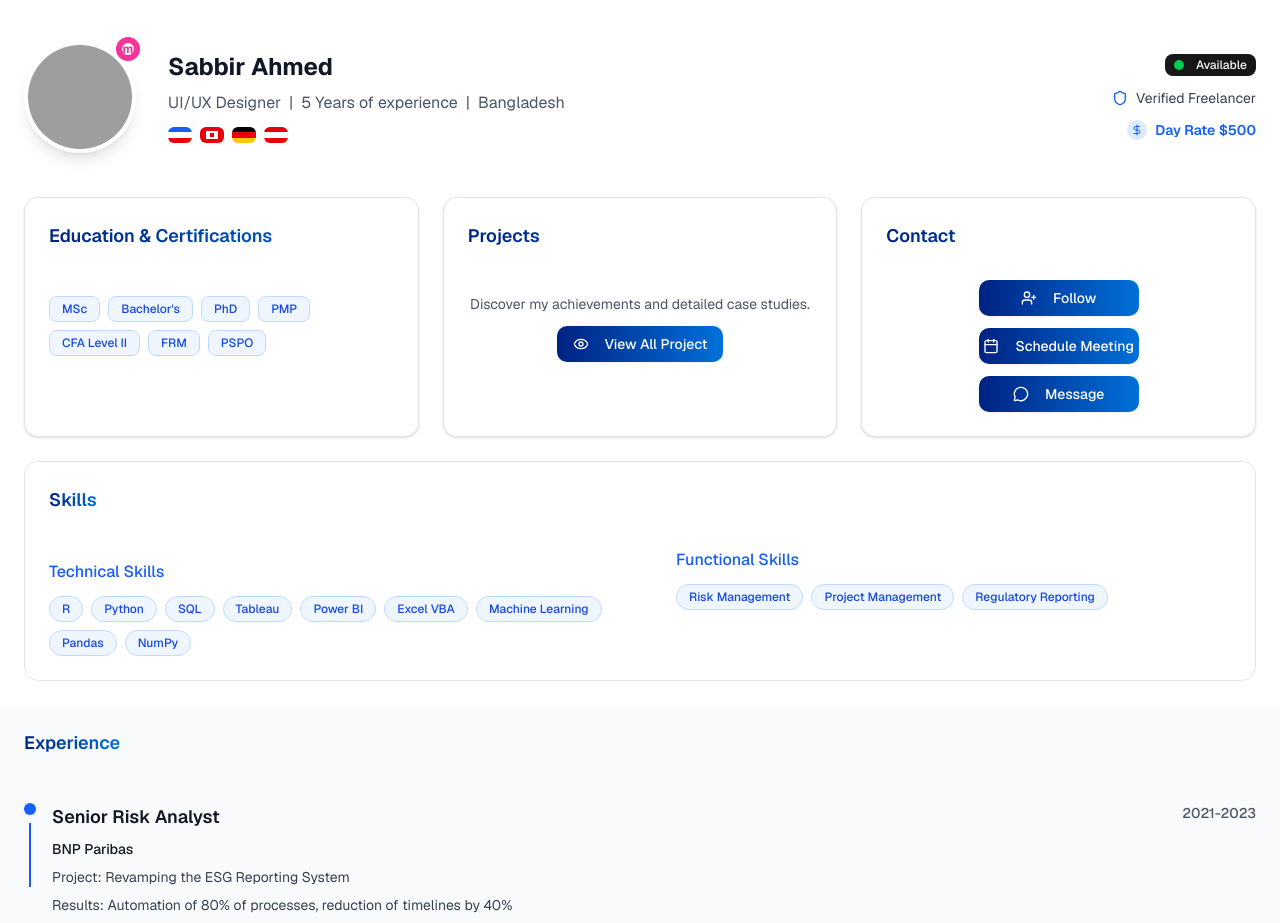
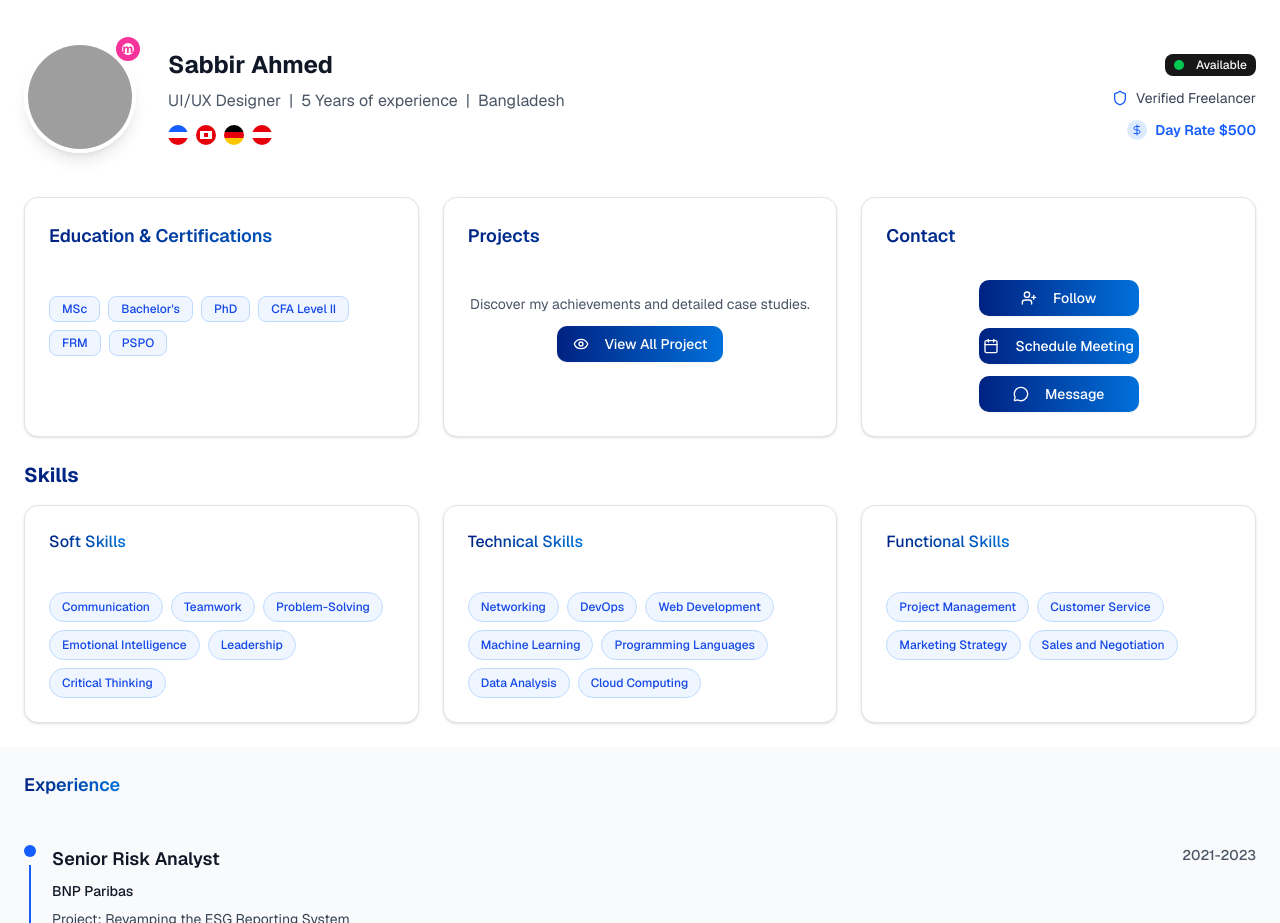
Before and after one commit to pranab56/freelancer-website, a Next.js app: page /profile/1 in a window 1280 px wide. Shown: the part 480-1403 px from the top of the page. Built offline with nearby package versions, Linux system fonts and the light colour scheme; grey boxes are pictures that could not be loaded.

Commit message:
soft skills modals

```diff
--- a/package.json
+++ b/package.json
@@ -22,6 +22,7 @@
     "@radix-ui/react-select": "^2.2.5",
     "@radix-ui/react-separator": "^1.1.7",
     "@radix-ui/react-slot": "^1.2.3",
+    "@radix-ui/react-tooltip": "^1.2.8",
     "@reduxjs/toolkit": "^2.8.2",
     "@tiptap/pm": "^3.1.0",
     "@tiptap/react": "^3.1.0",
--- a/src/components/profile/ProfileHeader.jsx
+++ b/src/components/profile/ProfileHeader.jsx
@@ -545,22 +545,22 @@ function ProfileHeader() {
 
             {/* Country Flags */}
             <div className="flex flex-wrap items-center justify-center md:justify-start gap-2">
-              <div className="w-6 h-4 rounded-sm overflow-hidden">
+              <div className="w-5 h-5 rounded-full overflow-hidden">
                 <div className="w-full h-1/3 bg-blue-600"></div>
                 <div className="w-full h-1/3 bg-white"></div>
                 <div className="w-full h-1/3 bg-red-600"></div>
               </div>
-              <div className="w-6 h-4 rounded-sm overflow-hidden bg-red-600 flex items-center justify-center">
+              <div className="w-5 h-5 rounded-full overflow-hidden bg-red-600 flex items-center justify-center">
                 <div className="w-3 h-2 bg-white flex items-center justify-center">
                   <div className="w-1 h-1 bg-red-600"></div>
                 </div>
               </div>
-              <div className="w-6 h-4 rounded-sm overflow-hidden">
+              <div className="w-5 h-5 rounded-full overflow-hidden">
                 <div className="w-full h-1/3 bg-black"></div>
                 <div className="w-full h-1/3 bg-red-600"></div>
                 <div className="w-full h-1/3 bg-yellow-400"></div>
               </div>
-              <div className="w-6 h-4 rounded-sm overflow-hidden">
+              <div className="w-5 h-5 rounded-full overflow-hidden">
                 <div className="w-full h-1/3 bg-red-600"></div>
                 <div className="w-full h-1/3 bg-white"></div>
                 <div className="w-full h-1/3 bg-red-600"></div>
--- a/src/components/profile/ProfileSection.jsx
+++ b/src/components/profile/ProfileSection.jsx
@@ -19,6 +19,11 @@ import {
   DialogTitle,
   DialogTrigger,
 } from "../ui/dialog";
+import {
+  Tooltip,
+  TooltipContent,
+  TooltipTrigger,
+} from "@/components/ui/tooltip";
 import AddNewProjectDialog from "./AddNewProjectDialog";
 import EducationDialogAddEdit from "./EducationDialogAddEdit";
 import Link from "next/link";
@@ -32,13 +37,42 @@ function ProfileSections() {
     useState(false);
 
   const educationCertifications = [
-    "MSc",
-    "Bachelor's",
-    "PhD",
-    "PMP",
-    "CFA Level II",
-    "FRM",
-    "PSPO",
+    {
+      name: "MSc",
+      description: "Master of Science",
+      school: "University of London",
+      year: "2020",
+    },
+    {
+      name: "Bachelor's",
+      description: "Bachelor of Science",
+      school: "University of London",
+      year: "2018",
+    },
+    {
+      name: "PhD",
+      description: "Doctor of Philosophy",
+      school: "University of London",
+      year: "2016",
+    },
+    {
+      name: "CFA Level II",
+      description: "Chartered Financial Analyst Level II",
+      school: "CFA Institute",
+      year: "2015",
+    },
+    {
+      name: "FRM",
+      description: "Financial Risk Manager",
+      school: "GARP",
+      year: "2014",
+    },
+    {
+      name: "PSPO",
+      description: "Professional Scrum Product Owner",
+      school: "Scrum Alliance",
+      year: "2013",
+    },
   ];
 
   return (
@@ -66,13 +100,21 @@ function ProfileSections() {
           <CardContent>
             <div className="flex flex-wrap gap-2">
               {educationCertifications.map((item, index) => (
-                <Badge
-                  key={index}
-                  variant="secondary"
-                  className="bg-blue-50 text-blue-700 border border-blue-200 hover:bg-blue-100 px-3 py-1"
-                >
-                  {item}
-                </Badge>
+                <Tooltip key={index}>
+                  <TooltipTrigger>
+                    <Badge
+                      variant="secondary"
+                      className="bg-blue-50 text-blue-700 border border-blue-200 hover:bg-blue-100 px-3 py-1"
+                    >
+                      {item.name}
+                    </Badge>
+                  </TooltipTrigger>
+                  <TooltipContent>
+                    <p> {item.description}</p>
+                    <p>School: {item.school}</p>
+                    <p>Year: {item.year}</p>
+                  </TooltipContent>
+                </Tooltip>
               ))}
             </div>
           </CardContent>
--- a/src/components/profile/SkillSection.jsx
+++ b/src/components/profile/SkillSection.jsx
@@ -11,103 +11,152 @@ function SkillsSection() {
   const { isFreelancerAndLoggedIn } = useCheckUserAndLoggedIn();
   const [isAddSkillDialogOpen, setIsAddSkillDialogOpen] = useState(false);
   const [isEditSkillDialogOpen, setIsEditSkillDialogOpen] = useState(false);
+  const [currentSkillCategory, setCurrentSkillCategory] = useState("");
+
+  const softSkills = [
+    "Communication",
+    "Teamwork",
+    "Problem-Solving",
+    "Emotional Intelligence",
+    "Leadership",
+    "Critical Thinking",
+  ];
 
   const technicalSkills = [
-    "R",
-    "Python",
-    "SQL",
-    "Tableau",
-    "Power BI",
-    "Excel VBA",
+    "Networking",
+    "DevOps",
+    "Web Development",
     "Machine Learning",
-    "Pandas",
-    "NumPy",
+    "Programming Languages",
+    "Data Analysis",
+    "Cloud Computing",
   ];
 
   const functionalSkills = [
-    "Risk Management",
     "Project Management",
-    "Regulatory Reporting",
+    "Customer Service",
+    "Marketing Strategy",
+    "Sales and Negotiation",
   ];
+
+  const handleAddSkill = (category) => {
+    setCurrentSkillCategory(category);
+    setIsAddSkillDialogOpen(true);
+  };
+
+  const handleEditSkill = (category) => {
+    setCurrentSkillCategory(category);
+    setIsEditSkillDialogOpen(true);
+  };
 
   return (
     <div className="w-full py-6">
-      <div className="grid grid-cols-1 lg:grid-cols-2 gap-6 border rounded-xl">
-        {/* Left Skills Card */}
-        <Card className="h-fit border-none shadow-none">
-          <CardHeader className="pb-4">
-            <div className="flex items-center gap-4">
-              <CardTitle className="text-lg font-semibold text-blue-600 h2-gradient-text">
-                Skills
+      <h2 className="text-xl font-bold mb-4 h2-gradient-text">Skills</h2>
+      <div className="grid grid-cols-1 md:grid-cols-3 gap-6">
+        {/* Soft Skills */}
+        <Card className="max-h-auto">
+          <CardHeader className="pb-2">
+            <div className="flex items-center justify-between">
+              <CardTitle className="h2-gradient-text font-medium text-base">
+                Soft Skills
               </CardTitle>
-              <div className="flex items-center gap-2">
               {isFreelancerAndLoggedIn && (
-                  <>
+                <div className="flex gap-2">
                   <GoPlusCircle
-                      className="w-4 h-4 text-blue-600 cursor-pointer hover:text-blue-700"
-                      onClick={() => setIsAddSkillDialogOpen(true)}
+                    className="w-5 h-5 text-blue-600 cursor-pointer hover:text-blue-700"
+                    onClick={() => handleAddSkill("soft")}
                   />
                   <Edit3
-                      className="w-4 h-4 text-blue-600 cursor-pointer hover:text-blue-700"
-                      onClick={() => setIsEditSkillDialogOpen(true)}
+                    className="w-5 h-5 text-blue-600 cursor-pointer hover:text-blue-700"
+                    onClick={() => handleEditSkill("soft")}
                   />
-                  </>
+                </div>
               )}
             </div>
+          </CardHeader>
+          <CardContent>
+            <div className="flex flex-wrap gap-2">
+              {softSkills.map((skill, index) => (
+                <Badge
+                  key={index}
+                  variant="outline"
+                  className="bg-blue-50 text-blue-700 border-blue-200 hover:bg-blue-100 px-3 py-1.5 rounded-full"
+                >
+                  {skill}
+                </Badge>
+              ))}
+            </div>
+          </CardContent>
+        </Card>
+
+        {/* Technical Skills */}
+        <Card className="max-h-auto">
+          <CardHeader className="pb-2">
+            <div className="flex items-center justify-between">
+              <CardTitle className="h2-gradient-text font-medium text-base">
+                Technical Skills
+              </CardTitle>
+              {isFreelancerAndLoggedIn && (
+                <div className="flex gap-2">
+                  <GoPlusCircle
+                    className="w-5 h-5 text-blue-600 cursor-pointer hover:text-blue-700"
+                    onClick={() => handleAddSkill("technical")}
+                  />
+                  <Edit3
+                    className="w-5 h-5 text-blue-600 cursor-pointer hover:text-blue-700"
+                    onClick={() => handleEditSkill("technical")}
+                  />
+                </div>
+              )}
             </div>
           </CardHeader>
-          <CardContent className="space-y-4">
-            {/* Profile indicators */}
-
-            <div>
-              <h3 className="text-blue-600 font-medium mb-3">
-                Technical Skills
-              </h3>
+          <CardContent>
             <div className="flex flex-wrap gap-2">
               {technicalSkills.map((skill, index) => (
                 <Badge
                   key={index}
                   variant="outline"
-                    className="bg-blue-50 text-blue-700 border-blue-200 hover:bg-blue-100 px-3 py-1 rounded-full"
+                  className="bg-blue-50 text-blue-700 border-blue-200 hover:bg-blue-100 px-3 py-1.5 rounded-full"
                 >
                   {skill}
                 </Badge>
               ))}
             </div>
-            </div>
           </CardContent>
         </Card>
 
-        {/* Right Skills Card */}
-        <Card className="h-fit border-none shadow-none">
-          <CardHeader className="pb-4">
+        {/* Functional Skills */}
+        <Card className="max-h-auto">
+          <CardHeader className="pb-2">
             <div className="flex items-center justify-between">
-              <CardTitle className="text-lg font-semibold text-blue-600">
-                {/* Skills */}
+              <CardTitle className="h2-gradient-text font-medium text-base">
+                Functional Skills
               </CardTitle>
-              <div className="flex items-center gap-2">
-                <div className="h-4"></div>
+              {isFreelancerAndLoggedIn && (
+                <div className="flex gap-2">
+                  <GoPlusCircle
+                    className="w-5 h-5 text-blue-600 cursor-pointer hover:text-blue-700"
+                    onClick={() => handleAddSkill("functional")}
+                  />
+                  <Edit3
+                    className="w-5 h-5 text-blue-600 cursor-pointer hover:text-blue-700"
+                    onClick={() => handleEditSkill("functional")}
+                  />
                 </div>
+              )}
             </div>
           </CardHeader>
-          <CardContent className="space-y-4">
-            {/* Profile indicators */}
-
-            <div>
-              <h3 className="text-blue-600 font-medium mb-3">
-                Functional Skills
-              </h3>
+          <CardContent>
             <div className="flex flex-wrap gap-2">
               {functionalSkills.map((skill, index) => (
                 <Badge
                   key={index}
                   variant="outline"
-                    className="bg-blue-50 text-blue-700 border-blue-200 hover:bg-blue-100 px-3 py-1 rounded-full"
+                  className="bg-blue-50 text-blue-700 border-blue-200 hover:bg-blue-100 px-3 py-1.5 rounded-full"
                 >
                   {skill}
                 </Badge>
               ))}
-              </div>
             </div>
           </CardContent>
         </Card>
--- a/src/components/profile/SkillsDialogAddEdit.jsx
+++ b/src/components/profile/SkillsDialogAddEdit.jsx
@@ -27,7 +27,7 @@ export default function SkillsDialogAddEdit({
   mode = "add", // "add" or "edit"
   initialData = null,
 }) {
-  const [skillType, setSkillType] = useState("technical");
+  const [skillType, setSkillType] = useState("soft");
 
   const {
     register,
@@ -38,7 +38,7 @@ export default function SkillsDialogAddEdit({
     watch,
   } = useForm({
     defaultValues: {
-      skillType: "technical",
+      skillType: "soft",
       skills: "",
       experience: "",
     },
@@ -103,14 +103,14 @@ export default function SkillsDialogAddEdit({
   // Load initial data for edit mode
   useEffect(() => {
     if (mode === "edit" && initialData) {
-      setSkillType(initialData.skillType || "technical");
-      setValue("skillType", initialData.skillType || "technical");
+      setSkillType(initialData.skillType || "soft");
+      setValue("skillType", initialData.skillType || "soft");
       setValue("skills", initialData.skills || "");
       setValue("experience", initialData.experience || "");
     } else {
       // Reset for add mode
-      setSkillType("technical");
-      setValue("skillType", "technical");
+      setSkillType("soft");
+      setValue("skillType", "soft");
       setValue("skills", "");
       setValue("experience", "");
     }
@@ -124,7 +124,7 @@ export default function SkillsDialogAddEdit({
 
   const onCancel = () => {
     reset();
-    setSkillType("technical");
+    setSkillType("soft");
     onClose?.();
   };
 
@@ -134,8 +134,13 @@ export default function SkillsDialogAddEdit({
     setValue("skills", ""); // Reset skills when type changes
   };
 
+  // Select appropriate skills list based on skill type
   const currentSkills =
-    skillType === "technical" ? technicalSkills : functionalSkills;
+    skillType === "soft"
+      ? functionalSkills
+      : skillType === "technical"
+      ? technicalSkills
+      : functionalSkills;
 
   return (
     <Dialog open={isOpen} onOpenChange={onClose}>
@@ -144,7 +149,12 @@ export default function SkillsDialogAddEdit({
         <DialogHeader className="flex flex-row items-center justify-between p-6 pb-4 border-b-0">
           <DialogTitle className="text-lg font-semibold text-gray-900">
             {mode === "edit" ? "Edit" : "Add"}{" "}
-            {skillType === "technical" ? "Technical" : "Functional"} Skills
+            {skillType === "soft"
+              ? "Soft"
+              : skillType === "technical"
+              ? "Technical"
+              : "Functional"}{" "}
+            Skills
           </DialogTitle>
         </DialogHeader>
 
@@ -160,6 +170,15 @@ export default function SkillsDialogAddEdit({
               onValueChange={handleSkillTypeChange}
               className="flex space-x-6"
             >
+              <div className="flex items-center space-x-2">
+                <RadioGroupItem value="soft" id="soft" />
+                <Label
+                  htmlFor="soft"
+                  className="text-sm font-normal cursor-pointer"
+                >
+                  Soft Skills
+                </Label>
+              </div>
               <div className="flex items-center space-x-2">
                 <RadioGroupItem value="technical" id="technical" />
                 <Label
--- /dev/null
+++ b/src/components/ui/tooltip.jsx
@@ -0,0 +1,55 @@
+"use client"
+
+import * as React from "react"
+import * as TooltipPrimitive from "@radix-ui/react-tooltip"
+
+import { cn } from "@/lib/utils"
+
+function TooltipProvider({
+  delayDuration = 0,
+  ...props
+}) {
+  return (<TooltipPrimitive.Provider data-slot="tooltip-provider" delayDuration={delayDuration} {...props} />);
+}
+
+function Tooltip({
+  ...props
+}) {
+  return (
+    <TooltipProvider>
+      <TooltipPrimitive.Root data-slot="tooltip" {...props} />
+    </TooltipProvider>
+  );
+}
+
+function TooltipTrigger({
+  ...props
+}) {
+  return <TooltipPrimitive.Trigger data-slot="tooltip-trigger" {...props} />;
+}
+
+function TooltipContent({
+  className,
+  sideOffset = 0,
+  children,
+  ...props
+}) {
+  return (
+    <TooltipPrimitive.Portal>
+      <TooltipPrimitive.Content
+        data-slot="tooltip-content"
+        sideOffset={sideOffset}
+        className={cn(
+          "bg-primary text-primary-foreground animate-in fade-in-0 zoom-in-95 data-[state=closed]:animate-out data-[state=closed]:fade-out-0 data-[state=closed]:zoom-out-95 data-[side=bottom]:slide-in-from-top-2 data-[side=left]:slide-in-from-right-2 data-[side=right]:slide-in-from-left-2 data-[side=top]:slide-in-from-bottom-2 z-50 w-fit origin-(--radix-tooltip-content-transform-origin) rounded-md px-3 py-1.5 text-xs text-balance",
+          className
+        )}
+        {...props}>
+        {children}
+        <TooltipPrimitive.Arrow
+          className="bg-primary fill-primary z-50 size-2.5 translate-y-[calc(-50%_-_2px)] rotate-45 rounded-[2px]" />
+      </TooltipPrimitive.Content>
+    </TooltipPrimitive.Portal>
+  );
+}
+
+export { Tooltip, TooltipTrigger, TooltipContent, TooltipProvider }
```
Also changed, not shown: 1 other file (tests, documents, lock files or other folders). Lines whose indentation alone changed are shown as unchanged.
